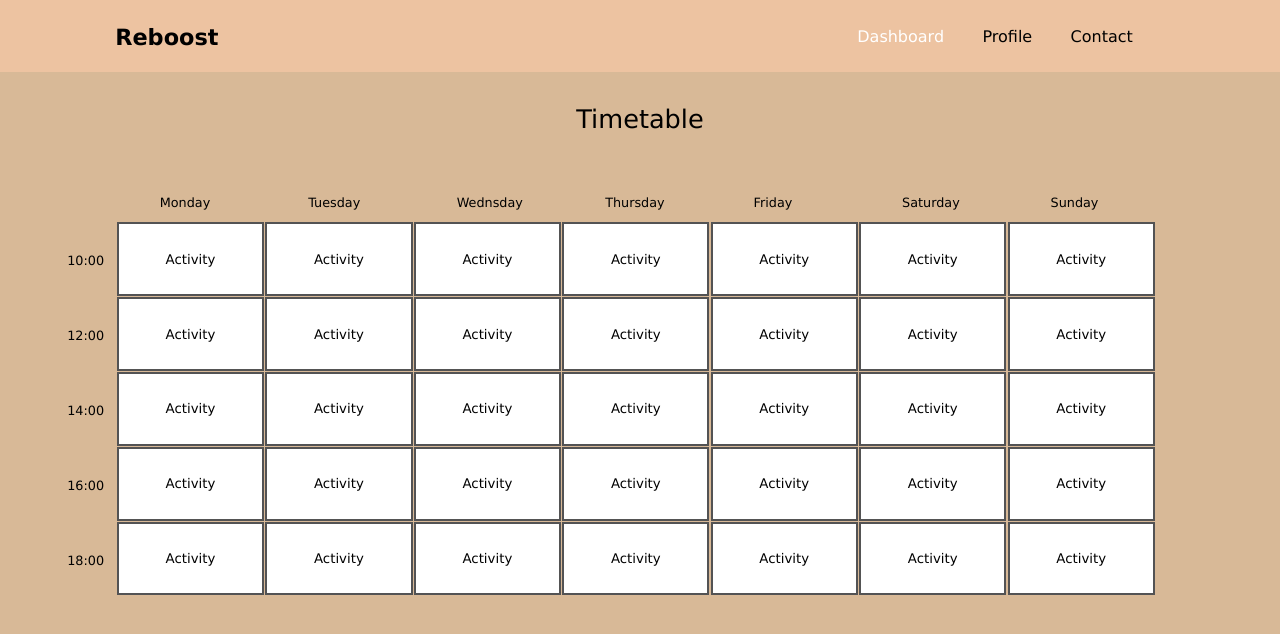
After one commit to sababot/reboost, a Flask app: page /time-table in a window 1280 px wide. The commit adds this page. Shown: the top 634 px of the page. Run offline with Flask 2, Linux system fonts and the light colour scheme; some libraries are stand-ins or nearby versions.

Commit message:
timetable

```diff
--- a/main.py
+++ b/main.py
@@ -67,5 +67,9 @@ def habit_tracker():
 def gratitude_journal():
    return render_template('gratitude-journal.html')
 
+@app.route('/time-table')
+def time_table():
+   return render_template('time-table.html')
+
 if __name__ == '__main__':
     app.run()
--- /dev/null
+++ b/static/css/time-table.css
@@ -0,0 +1,85 @@
+:root {
+ 	--square-size: 5.75vw;
+  	--column-gap: 0.1vw;
+  	--row-gap: 0.1vw;
+  	--week-width: calc(calc(var(--square-size) * 2) + var(--column-gap));
+}
+
+ul {
+	list-style-type: none;
+}
+
+.days {
+	grid-area: days;
+}
+
+.habits {
+	grid-area: habits;
+}
+
+.squares {
+	grid-area: squares;
+}
+
+.graph {
+  	display: inline-grid;
+  	grid-template-areas: "empty days" "habits squares";
+  	grid-template-columns: auto 1fr;
+  	grid-gap: 1vw;
+}
+
+.days {
+  	display: grid;
+  	grid-template-columns: repeat(7, calc(var(--week-width) * 1));
+  	padding-left: 0.35vw;
+}
+
+.habits, .squares {
+  	display: grid;
+  	grid-row-gap: var(--row-gap);
+  	grid-column-gap: var(--column-gap);
+  	grid-template-rows: repeat(5, var(--square-size));
+}
+
+.squares {
+  	grid-auto-flow: column;
+  	grid-auto-columns: calc(var(--square-size) * 2);
+  	padding-left: 0vw;
+}
+
+/* Other styling */
+.habits {
+	padding-left: 5.25vw;
+}
+
+.days li {
+	padding-left: 3vw;
+	text-align: left;
+	font-size: 1vw;
+}
+
+.habits li {
+	font-size: 1vw;
+	line-height: 1.75vh;
+	padding-top: 2.5vw;
+	text-align: right;
+}
+
+.squares button {
+  	background-color: #ebedf0;
+  	border-style: solid;
+  	border-width: 0.2vw;
+  	border-color: #535354;
+}
+
+.squares button[data_level="1"] {
+  	background-color: white;
+}
+
+.squares button[data_level="2"] {
+  	background-color: lightgreen;
+}
+
+@media screen and (max-width: 750px) {
+	/**/
+}
--- /dev/null
+++ b/static/js/time-table.js
@@ -0,0 +1,66 @@
+var n = 35;
+var random_colors = ["#edef6e", "#c99f22", "#1a1ddb", "#771adb", "#cc458a0", "#cc4547", "#cc454c", "#101233", "#18ccc3", "#5de275", "#e2855d", "#66615f"];
+
+const squares = document.querySelector('.squares');
+for (var i = 0; i < n; i++) {
+  squares.insertAdjacentHTML('beforeend',
+    `<button data_level="1" id="${i}" onclick="interact_box(id)" onchange="interact_box(id)">
+    <input type="text" style="border: none; outline: none; color: black; background-color: transparent; width: 80%; text-align: center;" value="Activity">
+    </button>`);
+}
+
+function color_code (){
+  var colors = [];
+  var real_colors = [];
+
+  for (var i = 0; i < n; i++){
+    var box = document.getElementById(i).children[0];
+    for (var j = 0; j < n; j++){
+      var exist = false;
+      if (box.value == document.getElementById(j).children[0].value){
+        for (var f = 0; f < colors.length; f++){
+          if (colors[f] == box.value){
+            exist = true;
+          }
+        }
+
+        if (exist == false){
+          colors.push(box.value);
+        }
+      }
+    }
+  }
+
+  var exist = [];
+
+  for (var i = 0; i < colors.length; i++){
+    for (var j = 0; j < n; j++){
+      if (document.getElementById(j).children[0].value == colors[i]){
+        exist.push(colors[i]);
+      }
+    }
+  }
+
+  for (var i = 0; i < exist; i++){
+    if (!colors.includes(exist[i])){
+      colors.push(exist[i]);
+    }
+  }
+
+  // Assign Colors
+  for (var i = 0; i < colors.length; i++){
+    real_colors.push(random_colors[Math.floor(Math.random() * random_colors.length) + 1]);
+  }
+
+  for (var i = 0; i < colors.length; i++){
+    for (var j = 0; j < n; j++){
+      if (colors[i] == document.getElementById(j).children[0].value){
+        document.getElementById(j).style = "background-color: " + random_colors[i];
+      }
+    }
+  }
+}
+
+function interact_box (id){
+  color_code();
+}
--- a/templates/gratitude-journal.html
+++ b/templates/gratitude-journal.html
@@ -3,7 +3,7 @@
 <head>
 	<meta charset="utf-8">
 	<meta name="viewport" content="width=device-width, initial-scale=1">
-	<title>self-improvement diary</title>
+	<title>Reboost | Gratitude Journal</title>
 
 	<link rel="stylesheet" type="text/css" href="../static/css/style.css">
 	<link rel="stylesheet" type="text/css" href="../static/css/gratitude-journal.css">
@@ -11,7 +11,7 @@
 <body>
 	<!--Header-->
 	<div id="header-element" class="header">
-		<a class="logo" href="home.html">Self-Improvement Diary</a>
+		<a class="logo" href="/">Reboost</a>
 		<div class="header-right" style="padding-right: 10vw;">
 			<a class="active" href="/">Dashboard</a>
 			<a href="/profile">Profile</a>
--- a/templates/habit-tracker.html
+++ b/templates/habit-tracker.html
@@ -3,7 +3,7 @@
 <head>
 	<meta charset="utf-8">
 	<meta name="viewport" content="width=device-width, initial-scale=1">
-	<title>self-improvement diary</title>
+	<title>Reboost | Habit Tracker</title>
 
 	<link rel="stylesheet" type="text/css" href="../static/css/style.css">
 	<link rel="stylesheet" type="text/css" href="../static/css/habit-tracker.css">
@@ -11,7 +11,7 @@
 <body>
 	<!--Header-->
 	<div id="header-element" class="header">
-		<a class="logo" href="home.html">Self-Improvement Diary</a>
+		<a class="logo" href="/">Reboost</a>
 		<div class="header-right" style="padding-right: 10vw;">
 			<a class="active" href="/">Dashboard</a>
 			<a href="/profile">Profile</a>
--- /dev/null
+++ b/templates/time-table.html
@@ -0,0 +1,51 @@
+<!DOCTYPE html>
+<html>
+<head>
+	<meta charset="utf-8">
+	<meta name="viewport" content="width=device-width, initial-scale=1">
+	<title>Reboost | Timetable</title>
+
+	<link rel="stylesheet" type="text/css" href="../static/css/style.css">
+	<link rel="stylesheet" type="text/css" href="../static/css/time-table.css">
+</head>
+<body>
+	<!--Header-->
+	<div id="header-element" class="header">
+		<a class="logo" href="/">Reboost</a>
+		<div class="header-right" style="padding-right: 10vw;">
+			<a class="active" href="/">Dashboard</a>
+			<a href="/profile">Profile</a>
+			<a href="/contact">Contact</a>
+		</div>
+	</div>
+
+	<!--Title-->
+	<p style="text-align: center; font-size: 2vw; padding-top: 2.5vw; padding-bottom: 4.5vw;">Timetable</p>
+
+	<!--Page-->
+	<div class="graph">
+		<ul class="days">
+			<li>Monday</li>
+		    <li>Tuesday</li>
+		    <li>Wednsday</li>
+		    <li>Thursday</li>
+		    <li>Friday</li>
+		    <li>Saturday</li>
+		    <li>Sunday</li>
+    	</ul>
+		<ul class="habits">
+			<li>10:00</li>
+      		<li>12:00</li>
+      		<li>14:00</li>
+      		<li>16:00</li>
+      		<li>18:00</li>
+      	</ul>
+		<ul class="squares">
+			<!--Added Via Javascript-->
+		</ul>
+	</div>
+
+	<!--Scripts-->
+	<script src="../static/js/time-table.js"></script>
+</body>
+</html>
```
Also changed, not shown: templates/home.html (+4 -3 lines), templates/index.html (+5 -2 lines), static/images/gratitude-journal-demo.png, static/images/time-table-demo.png (added), 3 other files.
